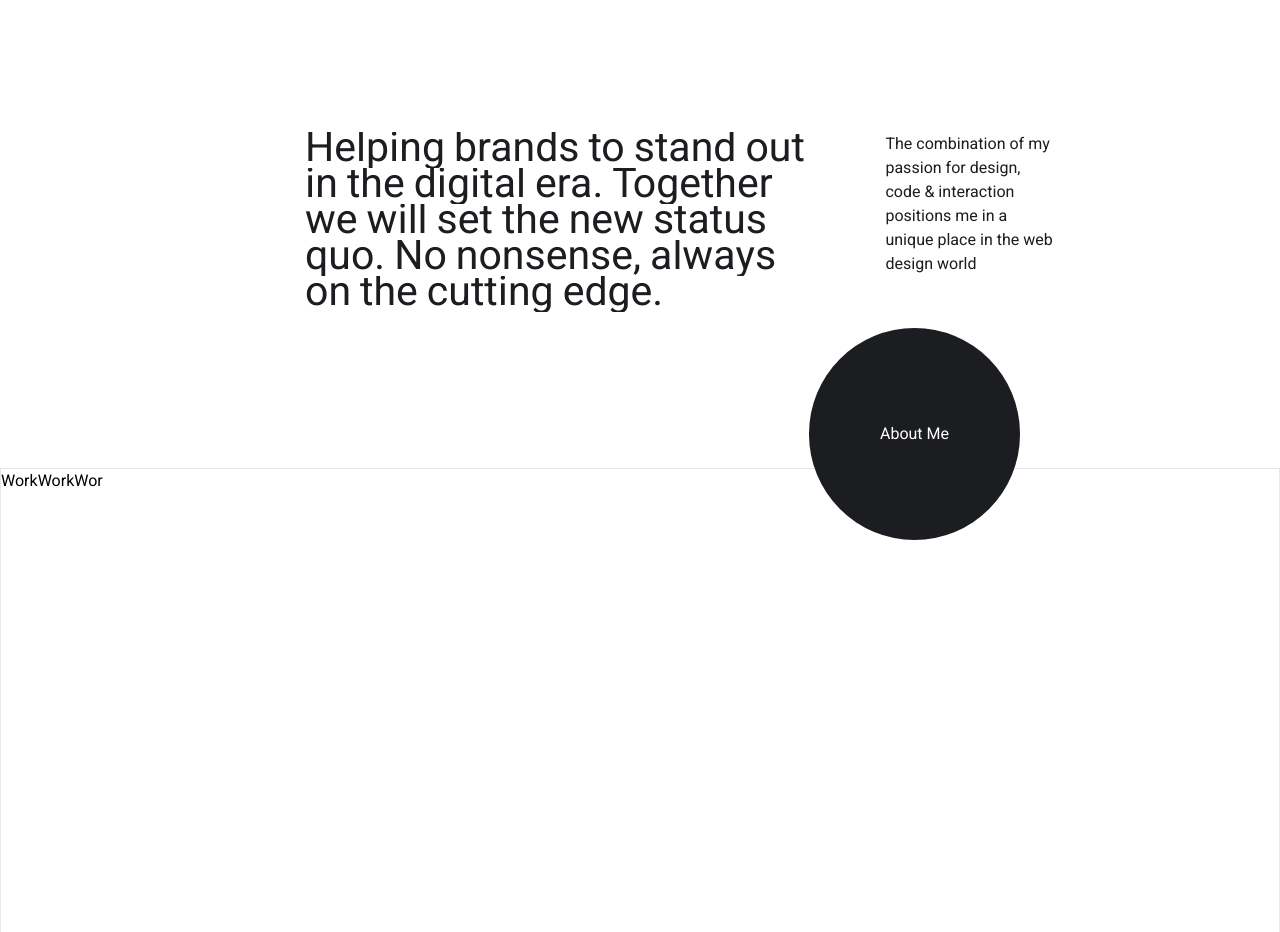
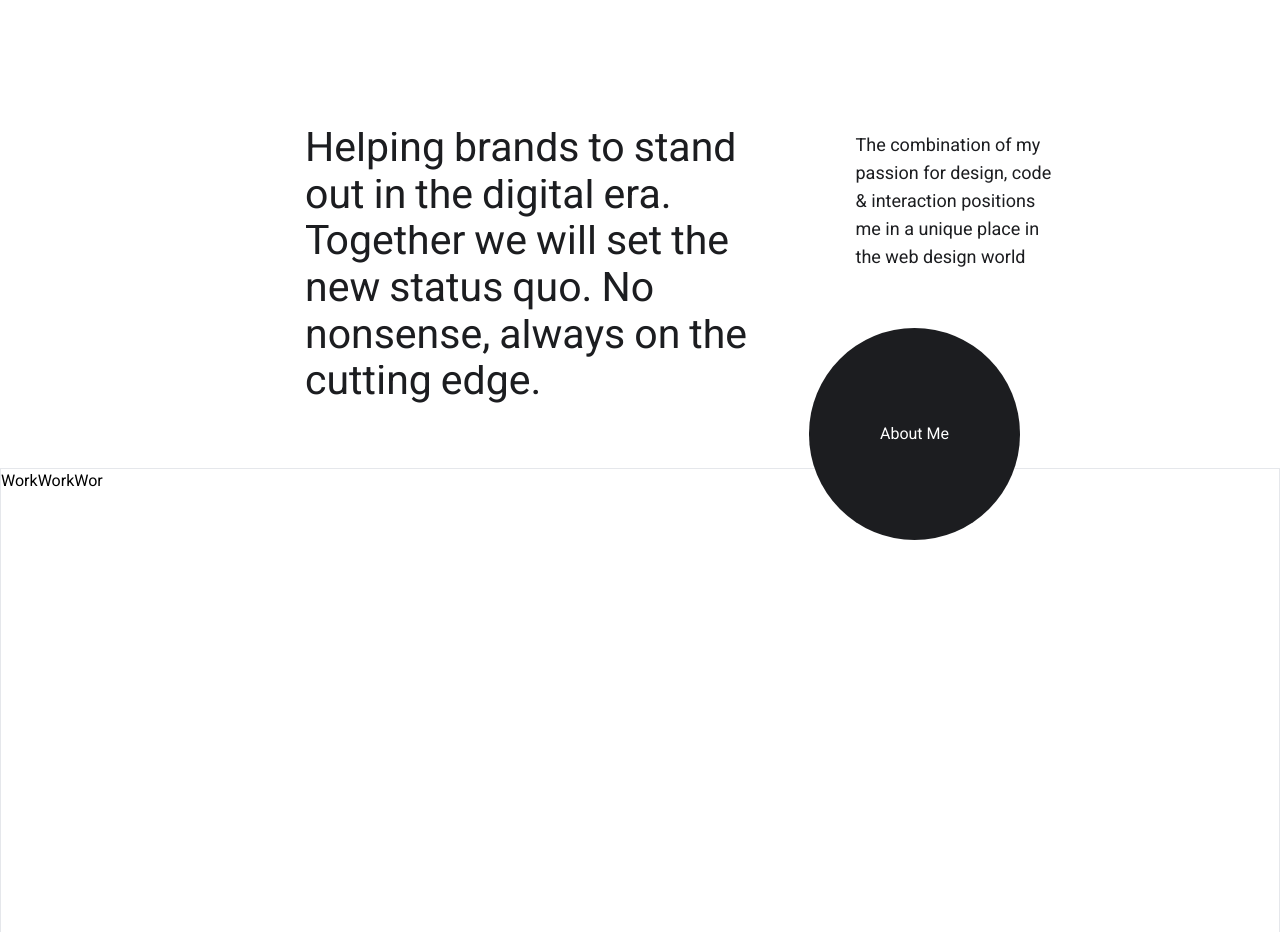
Before and after one commit to dejanheroxd/portfolio-dsn-v2, a React (Vite) app: page / in a window 1280 px wide. Shown: the part 1020-1952 px from the top of the page. Built offline with nearby package versions, Linux system fonts and the light colour scheme.

Commit message:
statment full responsive

```diff
--- a/src/pages/home/WorkStateSec/Statement.jsx
+++ b/src/pages/home/WorkStateSec/Statement.jsx
@@ -11,12 +11,12 @@ export default function Statement() {
 
   return (
     <div className="h-[70vh] text-dennisDark">
-      <div className=" h-full lg:flex lg:p-32 xl:p-56 xl:pl-[305px]">
+      <div className=" h-full lg:flex lg:p-32 lg:mt-[-130px] xl:mt-0 xl:p-56 xl:pl-[305px]">
         <div
           ref={description}
           className="lg:flex relative flex flex-col lg:flex-row sm:items-center xl:items-start items-start pl-5 sm:pl-0"
         >
-          <p className="w-[95%] sm:w-[80%] lg:w-[100%] pt-20 sm:pt-20 lg:pt-0 text-2xl sm:text-[27px] xl:text-[41px] 2xl:w-[890px] gap-x-[4px] sm:gap-x-[9px] lg:h-[150px] xl:h-[180px] flex flex-wrap lg:mr-20">
+          <p className="w-[95%] sm:w-[80%] lg:w-[80%] pt-20 sm:pt-20 lg:pt-0 text-2xl sm:text-[27px] xl:text-[41px] 2xl:w-[890px] gap-x-[4px] sm:gap-x-[9px] lg:h-[110px] xl:h-[280px] 2xl:h-[186px] flex flex-wrap lg:mr-20">
             {phrase.split(" ").map((word, index) => (
               <span
                 className="overflow-hidden  inline-flex relative "
@@ -34,7 +34,16 @@ export default function Statement() {
             ))}
           </p>
           <motion.p
-            className="w-60 sm:w-64 xl:w-64 sm:text-lg lg:text-base pt-12 lg:pt-0 sm:pt-16 xl:pt-0"
+            className="w-60 hidden xl:block sm:w-64 xl:w-64 sm:text-lg lg:text-base xl:text-[18px] xl:leading-7 pt-12 lg:pt-0 sm:pt-16 xl:pt-0"
+            variants={opacity}
+            initial="initial"
+            animate={isInView ? "open" : "closed"}
+          >
+            The combination of my passion for design, code & interaction
+            positions me in a unique place in the web design world
+          </motion.p>
+          <motion.p
+            className="w-60 text-red-400 lg:mt-[-95px] sm:absolute left-20 top-40 lg:top-80 lg:left-0 sm:w-64 xl:hidden lg:text-lg pt-12 sm:pt-16 xl:pt-0"
             variants={opacity}
             initial="initial"
             animate={isInView ? "open" : "closed"}
```
